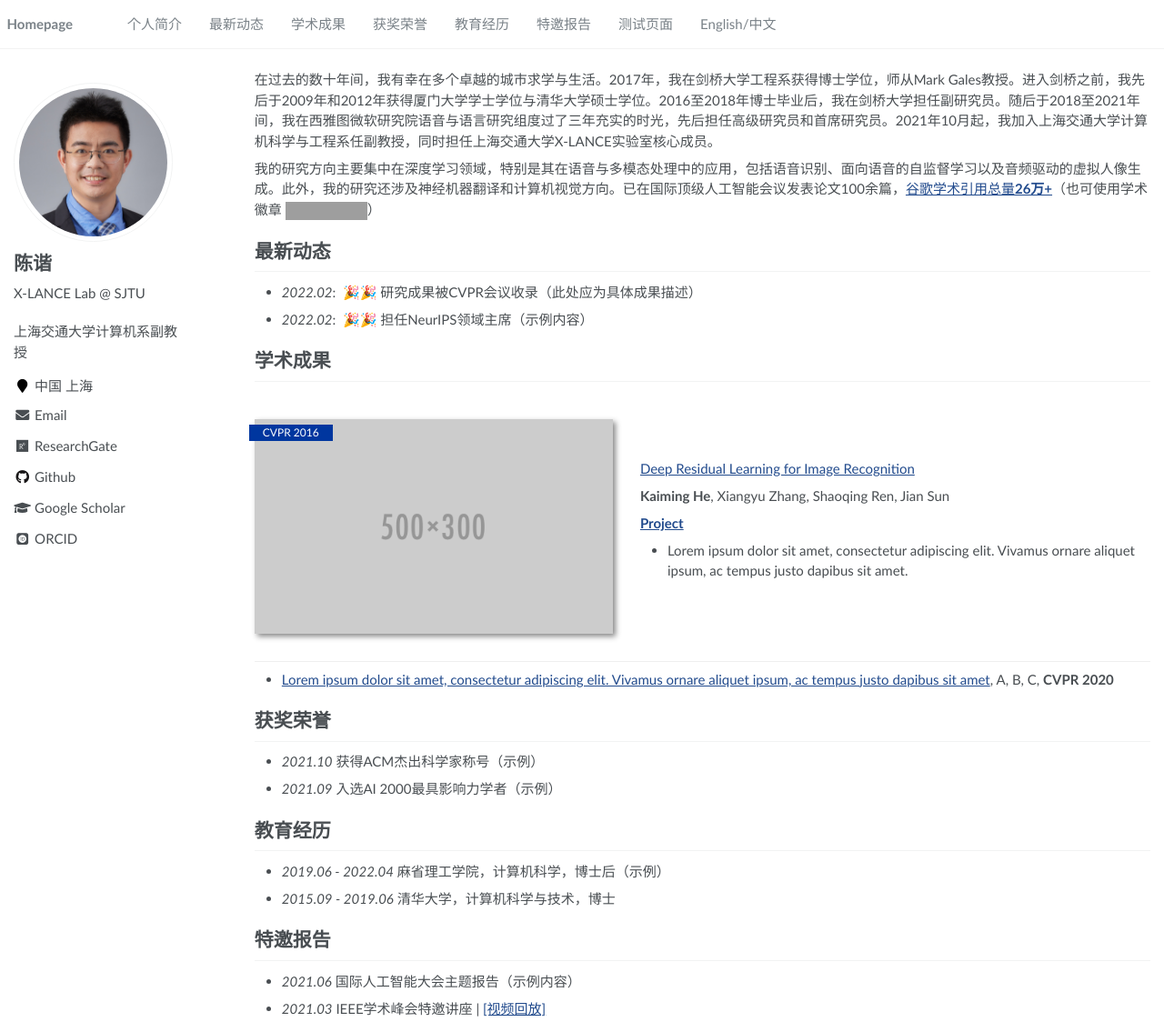
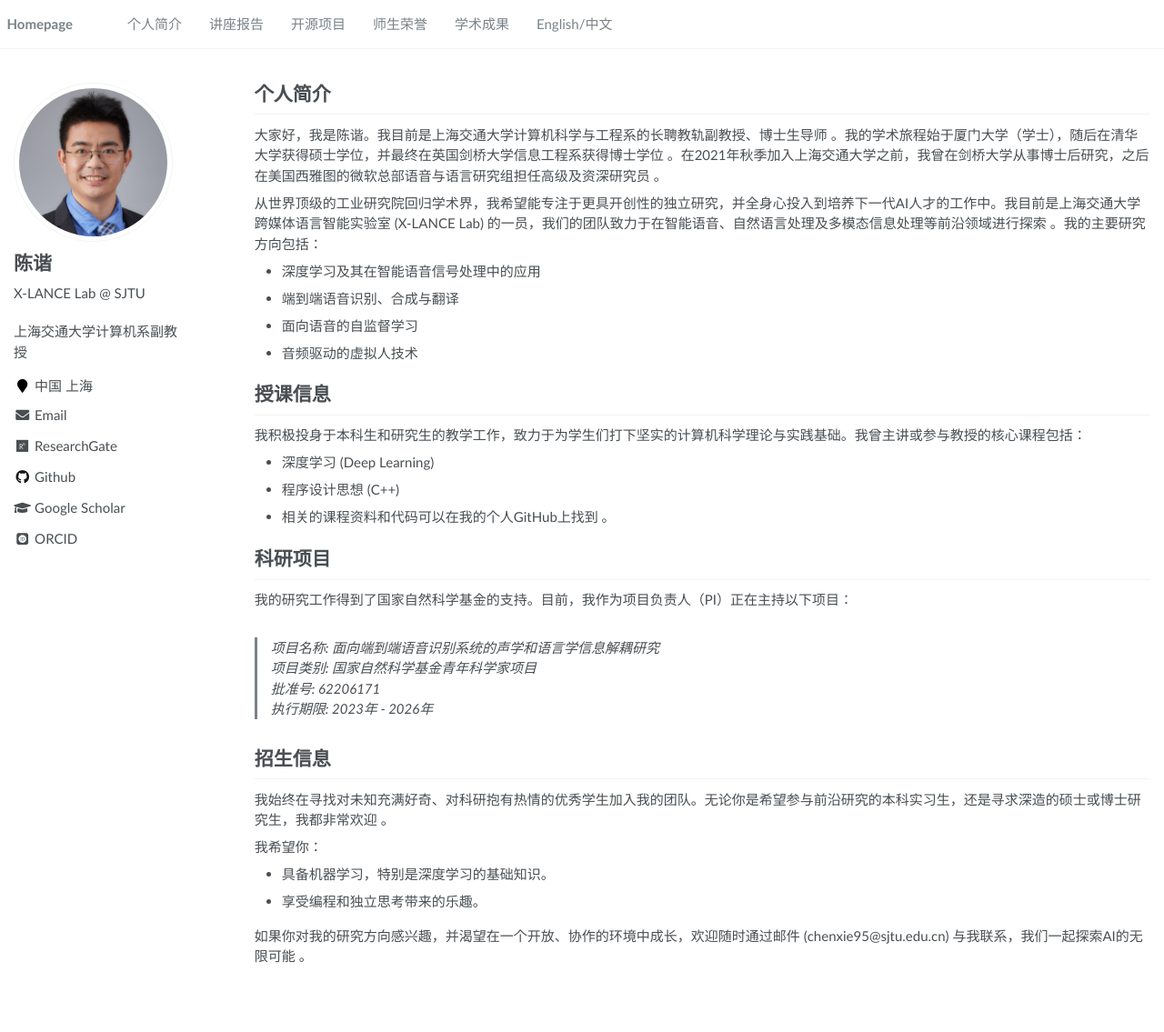
Before and after one commit to yunchongxiao/xiechen_homepage, a Jekyll site: the page built from _pages/zh/about.md, in a window 1280 px wide and 1135 px high. Shown: the whole window at 91% size. Built offline with Jekyll 4.4.1, drawn with Linux system fonts in a browser that asks for light colours; some web fonts are replaced; our own code applies the rules of GitHub Pages for plain Markdown files; grey boxes are pictures that could not be loaded.

Commit message:
1-edition

```diff
--- a/_data/navigation.yml
+++ b/_data/navigation.yml
@@ -3,43 +3,29 @@ en:
   - title: "About Me"
     url: "/en#about-me"
 
-  - title: "News"
-    url: "/en#-news"
+  - title: "Talks"
+    url: "/en/talk"
+
+  - title: "Projects"
+    url: "/en/project"
+
+  - title: "Honors and Awards"
+    url: "/en/honor"
 
   - title: "Publications"
-    url: "/en#-publications"
-
-  - title: "Honors and Awards"
-    url: "/en#-honors-and-awards"
-
-  - title: "Educations"
-    url: "/en#-educations"
-
-  - title: "Invited Talks"
-    url: "/en#-invited-talks"
-
-  - title: "Test Page"
-    url: "/en/test-page"
-
-
+    url: "/en/publication"
 zh:
   - title: "个人简介"
     url: "/zh#about-me"
 
-  - title: "最新动态"
-    url: "/zh#-news"
+  - title: "讲座报告"
+    url: "/zh/talk"
+
+  - title: "开源项目"
+    url: "/zh/project"
+
+  - title: "师生荣誉"
+    url: "/zh/honor"
 
   - title: "学术成果"
-    url: "/zh#-publications"
-
-  - title: "获奖荣誉"
-    url: "/zh#-honors-and-awards"
-
-  - title: "教育经历"
-    url: "/zh#-educations"
-
-  - title: "特邀报告"
-    url: "/zh#-invited-talks"
-
-  - title: "测试页面"
-    url: "/zh/test-page"
+    url: "/zh/publication"
--- a/_pages/zh/about.md
+++ b/_pages/zh/about.md
@@ -8,7 +8,6 @@ redirect_from:
   - /about.html
 lang: zh
 ---
-
 {% if site.google_scholar_stats_use_cdn %}
 {% assign gsDataBaseUrl = "https://cdn.jsdelivr.net/gh/" | append: site.repository | append: "@" %}
 {% else %}
@@ -17,42 +16,37 @@ lang: zh
 {% assign url = gsDataBaseUrl | append: "google-scholar-stats/gs_data_shieldsio.json" %}
 
 <span class='anchor' id='about-me'></span>
+# 个人简介
+大家好，我是陈谐。我目前是上海交通大学计算机科学与工程系的长聘教轨副教授、博士生导师 。我的学术旅程始于厦门大学（学士），随后在清华大学获得硕士学位，并最终在英国剑桥大学信息工程系获得博士学位 。在2021年秋季加入上海交通大学之前，我曾在剑桥大学从事博士后研究，之后在美国西雅图的微软总部语音与语言研究组担任高级及资深研究员 。
 
-在过去的数十年间，我有幸在多个卓越的城市求学与生活。2017年，我在剑桥大学工程系获得博士学位，师从Mark Gales教授。进入剑桥之前，我先后于2009年和2012年获得厦门大学学士学位与清华大学硕士学位。2016至2018年博士毕业后，我在剑桥大学担任副研究员。随后于2018至2021年间，我在西雅图微软研究院语音与语言研究组度过了三年充实的时光，先后担任高级研究员和首席研究员。2021年10月起，我加入上海交通大学计算机科学与工程系任副教授，同时担任上海交通大学X-LANCE实验室核心成员。
+从世界顶级的工业研究院回归学术界，我希望能专注于更具开创性的独立研究，并全身心投入到培养下一代AI人才的工作中。我目前是上海交通大学跨媒体语言智能实验室 (X-LANCE Lab) 的一员，我们的团队致力于在智能语音、自然语言处理及多模态信息处理等前沿领域进行探索 。我的主要研究方向包括：
 
-我的研究方向主要集中在深度学习领域，特别是其在语音与多模态处理中的应用，包括语音识别、面向语音的自监督学习以及音频驱动的虚拟人像生成。此外，我的研究还涉及神经机器翻译和计算机视觉方向。已在国际顶级人工智能会议发表论文100余篇，<a href='https://scholar.google.com/citations?user=d6u01FkAAAAJ'>谷歌学术引用总量<strong><span id='total_cit'>26万+</span></strong></a>（也可使用学术徽章 <a href='https://scholar.google.com/citations?user=d6u01FkAAAAJ'><img src="https://img.shields.io/endpoint?url={{ url | url_encode }}&logo=Google%20Scholar&labelColor=f6f6f6&color=9cf&style=flat&label=citations"></a>）
+- 深度学习及其在智能语音信号处理中的应用
+- 端到端语音识别、合成与翻译
+- 面向语音的自监督学习
+- 音频驱动的虚拟人技术
 
+# 授课信息
+我积极投身于本科生和研究生的教学工作，致力于为学生们打下坚实的计算机科学理论与实践基础。我曾主讲或参与教授的核心课程包括：
 
-<!-- 因为滑动效果不支持中文anchor，所以在中文版的markdown中要用h1标签代替“#”语法 -->
-<h1 id="-news">最新动态</h1>
-- *2022.02*: &nbsp;🎉🎉 研究成果被CVPR会议收录（此处应为具体成果描述）
-- *2022.02*: &nbsp;🎉🎉 担任NeurIPS领域主席（示例内容）
+- 深度学习 (Deep Learning)
+- 程序设计思想 (C++)
+- 相关的课程资料和代码可以在我的个人GitHub上找到 。
 
+# 科研项目
+我的研究工作得到了国家自然科学基金的支持。目前，我作为项目负责人（PI）正在主持以下项目：
 
-<h1 id="-publications">学术成果</h1>
+> 项目名称: 面向端到端语音识别系统的声学和语言学信息解耦研究
+> 项目类别: 国家自然科学基金青年科学家项目
+> 批准号: 62206171
+> 执行期限: 2023年 - 2026年
 
-<div class='paper-box'><div class='paper-box-image'><div><div class="badge">CVPR 2016</div><img src='/images/500x300.png' alt="sym" width="100%"></div></div>
-<div class='paper-box-text' markdown="1">
+# 招生信息
+我始终在寻找对未知充满好奇、对科研抱有热情的优秀学生加入我的团队。无论你是希望参与前沿研究的本科实习生，还是寻求深造的硕士或博士研究生，我都非常欢迎 。
 
-[Deep Residual Learning for Image Recognition](https://openaccess.thecvf.com/content_cvpr_2016/papers/He_Deep_Residual_Learning_CVPR_2016_paper.pdf)
+我希望你：
 
-**Kaiming He**, Xiangyu Zhang, Shaoqing Ren, Jian Sun
+- 具备机器学习，特别是深度学习的基础知识。
+- 享受编程和独立思考带来的乐趣。
 
-[**Project**](https://scholar.google.com/citations?view_op=view_citation&hl=zh-CN&user=d6u01FkAAAAJ&citation_for_view=d6u01FkAAAAJ:ALROH1vI_8AC) <strong><span class='show_paper_citations' data='d6u01FkAAAAJ:ALROH1vI_8AC'></span></strong>
-- Lorem ipsum dolor sit amet, consectetur adipiscing elit. Vivamus ornare aliquet ipsum, ac tempus justo dapibus sit amet.
-</div>
-</div>
-
-- [Lorem ipsum dolor sit amet, consectetur adipiscing elit. Vivamus ornare aliquet ipsum, ac tempus justo dapibus sit amet](https://github.com), A, B, C, **CVPR 2020**
-
-<h1 id="-honors-and-awards">获奖荣誉</h1>
-- *2021.10* 获得ACM杰出科学家称号（示例）
-- *2021.09* 入选AI 2000最具影响力学者（示例）
-
-<h1 id="-educations">教育经历</h1>
-- *2019.06 - 2022.04* 麻省理工学院，计算机科学，博士后（示例）
-- *2015.09 - 2019.06* 清华大学，计算机科学与技术，博士
-
-<h1 id="-invited-talks">特邀报告</h1>
-- *2021.06* 国际人工智能大会主题报告（示例内容）
-- *2021.03* IEEE学术峰会特邀讲座 \| [\[视频回放\]](https://github.com/)
+如果你对我的研究方向感兴趣，并渴望在一个开放、协作的环境中成长，欢迎随时通过邮件 (chenxie95@sjtu.edu.cn) 与我联系，我们一起探索AI的无限可能 。
--- /dev/null
+++ b/_pages/zh/project.md
@@ -0,0 +1,24 @@
+---
+permalink: /zh/project
+title: ""
+excerpt: ""
+author_profile: true
+redirect_from:
+  - /project/
+  - /project.html
+lang: zh
+---
+# 开源项目
+我和我的团队坚信开放与共享的力量，致力于将我们的研究成果通过开源项目的形式回馈社区，推动技术的共同进步。
+
+个人项目: 我的个人 GitHub (chenxie95) 上托管了一些与课程教学和个人研究相关的代码库，例如 deeplearning_course_sjtu 。
+
+实验室项目: 我指导的学生们是 X-LANCE 实验室 开源生态的核心贡献者 。我们努力将最新的论文成果转化为高质量的开源代码，促进研究的可复现性和技术的快速迭代。
+
+以下是我们团队部分有影响力的开源项目：
+
+> SLAM-LLM	Speech, Language, Audio, Music Processing with Large Language Models.
+> code: [https://github.com/X-LANCE/SLAM-LLM](https://github.com/X-LANCE/SLAM-LLM)
+
+> AniTalker	Animate vivid and diverse talking faces through identity-decoupled facial motion encoding.
+> code: [https://github.com/X-LANCE/AniTalker](https://github.com/X-LANCE/AniTalker)
--- /dev/null
+++ b/_pages/zh/publication.md
@@ -0,0 +1,57 @@
+---
+permalink: /zh/publication
+title: ""
+excerpt: ""
+author_profile: true
+redirect_from:
+  - /publication/
+  - /publication.html
+lang: zh
+---
+# 公开出版物
+-我的研究成果已在多个国际顶级的会议和期刊上发表，累计超过100篇 。这些工作获得了学术界的广泛关注，总引用数超过4000次 。
+
+您可以在我的(https://scholar.google.com/citations?user=d6u01FkAAAAJ&hl=en) 主页上找到我所有出版物的最新列表 。
+
+以下为部分代表性论文（按年份逆序排列）：
+
+2025
+- Hanglei Zhang, Yiwei Guo, Zhihan Li, Xiang Hao, Xie Chen, Kai Yu. "Unlocking Temporal Flexibility: Neural Speech Codec with Variable Frame Rate". In Proc. INTERSPEECH, 2025.
+
+- Yiwei Guo, Zhihan Li, Chenpeng Du, Hankun Wang, Xie Chen, Kai Yu. "LSCodec: Low-Bitrate and Speaker-Decoupled Discrete Speech Codec". In Proc. INTERSPEECH, 2025.
+
+- Qixi Zheng, Yushen Chen, Zhikang Niu, Ziyang Ma, Xiaofei Wang, Kai Yu, Xie Chen. "Accelerating Flow-Matching-Based Text-to-Speech via Empirically Pruned Step Sampling". In Proc. INTERSPEECH, 2025.
+
+- Yushen CHEN, Zhikang Niu, Ziyang Ma, Keqi Deng, Chunhui Wang, JianZhao, Kai Yu, Xie Chen. "F5-TTS: A Fairytaler that Fakes Fluent and Faithful Speech with Flow Matching". In Proc. ACL, 2025.
+
+- Yifan Yang, Zheshu Song, Jianheng Zhuo, Mingyu Cui, Jinpeng Li, Bo Yang, Yexing Du, Ziyang Ma, Xunying Liu, Ziyuan Wang, Ke Li, Shuai Fan, Kai Yu, Wei-Qiang Zhang, Guoguo Chen, Xie Chen. "GigaSpeech 2: An Evolving, Large-Scale and Multi-domain ASR Corpus for Low-Resource Languages with Automated Crawling, Transcription and Refinement". In Proc. ACL, 2025.
+
+- Ziyang Ma, Guanrou Yang, Yifan Yang, Zhifu Gao, Jiaming Wang, Zhihao Du, Fan Yu, Qian Chen, Siqi Zheng, ShiLiang Zhang, Xie Chen. "Speech Recognition Meets Large Language Model: Benchmarking, Models, and Exploration". In Proc. AAAI, 2025.
+
+- Tao Liu, Ziyang Ma, Qi Chen, Feilong Chen, Shuai Fan, Xie Chen, Kai Yu. "VQTalker: Towards Multilingual Talking Avatars through Facial Motion Tokenization". In Proc. AAAI, 2025.
+
+2024
+- Zheng Liang, Ziyang Ma, Chenpeng Du, Kai Yu, Xie Chen. "E3 TTS: End-to-End Text-Based Speech Editing TTS System and Its Applications". IEEE/ACM TASLP, 2024.
+
+- Tao Liu, Feilong Chen, Shuai Fan, Chenpeng Du, Qi Chen, Xie Chen, Kai Yu. "AniTalker: Animate Vivid and Diverse Talking Faces through Identity-Decoupled Facial Motion Encoding". In Proc. ACM MM, 2024.
+
+- Ziyang Ma, Zhisheng Zheng, Jiaxin Ye, Jinchao Li, Zhifu Gao, Shiliang Zhang, Xie Chen. "emotion2vec: Self-supervised pre-training for speech emotion representation". In Findings of ACL, 2024.
+
+- Yiwei Guo, Chenpeng Du, Ziyang Ma, Xie Chen, Kai Yu. "Voiceflow: Efficient text-to-speech with rectified flow matching". In Proc. ICASSP, 2024.
+
+2023
+- Guanrou Yang, Ziyang Ma, Zhisheng Zheng, Yakun Song, Zhikang Niu, Xie Chen. "Fast-HuBERT: An Efficient Training Framework for Self-Supervised Speech Representation Learning". In Proc. ASRU, 2023.
+
+- ie Chen, Ziyang Ma, Changli Tang, Yujin Wang, Zhisheng Zheng. "Front-End Adapter: Adapting Front-End Input of Speech Based Self-Supervised Learning for Speech Recognition". Proc. ICASSP, 2023.
+
+2022
+- Xie Chen, Zhong Meng, S Parthasarathy, Jinyu Li. "Factorized neural transducer for efficient language model adaptation". Proc. ICASSP, 2022.
+
+2021及以前
+- D Narayanan, A Phanishayee, K Shi, X Chen, M Zaharia. "Memory-efficient pipeline-parallel DNN training". Proc. ICML, 2021.
+
+- X. Chen, Y. Wu, Z. Wang, S. Liu, J. Li. "Developing Real-time Streaming Transformer Transducer for Speech Recognition on Large-scale Dataset". Proc. ICASSP, 2021.
+
+- X. Chen, A. Eversol, D. Yu and F. Seide. "Pipelined Back-Propagation for Context-Dependent Deep Neural Networks". Proceedings of INTERSPEECH, 2012.
+
+- F. Seide, G. Li, X. Chen and D. Yu. "Feature Engineering in Context-Dependent Deep Neural Networks for Conversational Speech Transcription". Proceedings of ASRU, 2011.
--- /dev/null
+++ b/_pages/zh/talk.md
@@ -0,0 +1,16 @@
+---
+permalink: /zh/talk
+title: ""
+excerpt: ""
+author_profile: true
+redirect_from:
+  - /talk/
+  - /talk.html
+lang: zh
+---
+# 公开讲座
+我乐于在学术会议和高校中分享我们团队的最新研究进展，与同行进行交流。
+
+特邀学术报告: 2023年5月，我应湖南人文科技学院邀请，作了题为“多语言同声传译和语音驱动的数字人”的专题学术讲座，分享了X-LANCE实验室在对话式AI领域的最新成果 。
+
+学术会议服务: 我曾担任人工智能领域顶级会议 IEEE ICASSP 2022 “语音模型自适应与个性化”分会的主席 (Session Chair) 。
```
Also changed, not shown: README.md (+61 -0 lines), _pages/en/about.md (+26 -38 lines), _pages/en/honor.md (added, +23 -0 lines), _pages/en/project.md (added, +25 -0 lines), _pages/en/publication.md (added, +56 -0 lines), _pages/en/talk.md (added, +17 -0 lines), _pages/en/test-page.md (deleted, +0 -9 lines), _pages/zh/honor.md (added, +24 -0 lines), _pages/zh/test-page.md (deleted, +0 -9 lines), Gemfile.lock.
